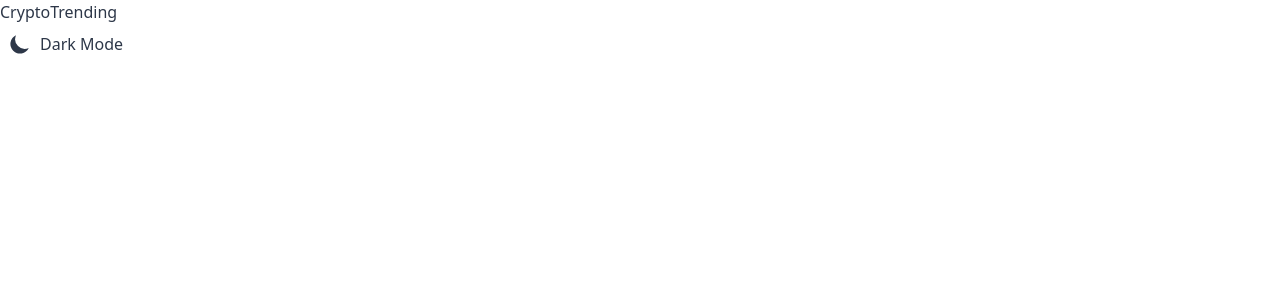
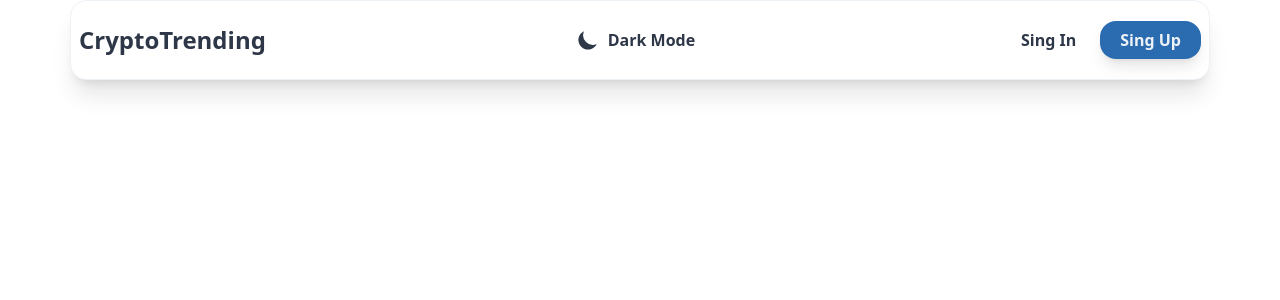
Before and after one commit to byKriz/crypto-view, a React (Vite) app: page / in a window 1280 px wide. Shown: the top 300 px of the page. Built offline with nearby package versions, Linux system fonts and the light colour scheme.

Commit message:
aplicando los estilos del navBar

```diff
--- a/src/containers/NavBar.jsx
+++ b/src/containers/NavBar.jsx
@@ -1,15 +1,69 @@
-import React from "react";
+import React, { useState } from "react";
 import { Link } from "react-router-dom";
 import { ThemeToggle } from "../components/ThemeToggle";
+import { AiOutlineMenu, AiOutlineClose } from "react-icons/ai";
 
 export const NavBar = () => {
+  const [nav, setNav] = useState(false);
+  const handleNav = () => setNav(!nav);
   return (
-    <nav>
+    <nav className="rounded-div flex items-center justify-between h-20 font-bold">
       <Link to="/">
-        <h1>CryptoTrending</h1>
+        <h1 className="text-2xl">CryptoTrending</h1>
       </Link>
-      <div>
+      <div className="hidden md:block">
         <ThemeToggle />
+      </div>
+      <div className="hidden md:block">
+        <Link to="/signin" className="p-4 hover:text-accent">
+          Sing In
+        </Link>
+        <Link
+          to="/signup"
+          className=" bg-button text-btnText px-5 py-2 ml-2 rounded-2xl shadow-lg hover:shadow-2xl"
+        >
+          Sing Up
+        </Link>
+      </div>
+      {/* Menu Icon */}
+      <div onClick={handleNav} className="block md:hidden cursor-pointer z-10">
+        {!nav ? (
+          <AiOutlineMenu className=" text-xl" />
+        ) : (
+          <AiOutlineClose className=" text-xl" />
+        )}
+      </div>
+      {/* Mobile Menu */}
+      <div
+        className={
+          nav
+            ? "md:hidden fixed left-0 top-20 flex flex-col items-center justify-between w-full h-[90%] bg-primary ease-in duration-300 z-10"
+            : "fixed left-[-100%] top-20 h-[90%] flex flex-col items-center justify-between ease-in duration-300"
+        }
+      >
+        <ul className="w-full p-4">
+          <li className="border-b py-6">
+            <Link to="/">Home</Link>
+          </li>
+          <li className="border-b py-6">
+            <Link to="/">Account</Link>
+          </li>
+          <li className="py-6">
+            <ThemeToggle />
+          </li>
+        </ul>
+        <div className="flex flex-col w-full p-4">
+          <Link to="/signin">
+            <button className="w-full my-2 p-3 bg-primary text-primary border border-secondary rounded-2xl shadow-xl">
+              Sing In
+            </button>
+          </Link>
+          <Link to="/signup">
+            <button className="w-full my-2 p-3 bg-button text-btnText rounded-2xl shadow-xl">
+              Sing Up
+            </button>
+          </Link>
+        </div>
       </div>
     </nav>
   );
```
